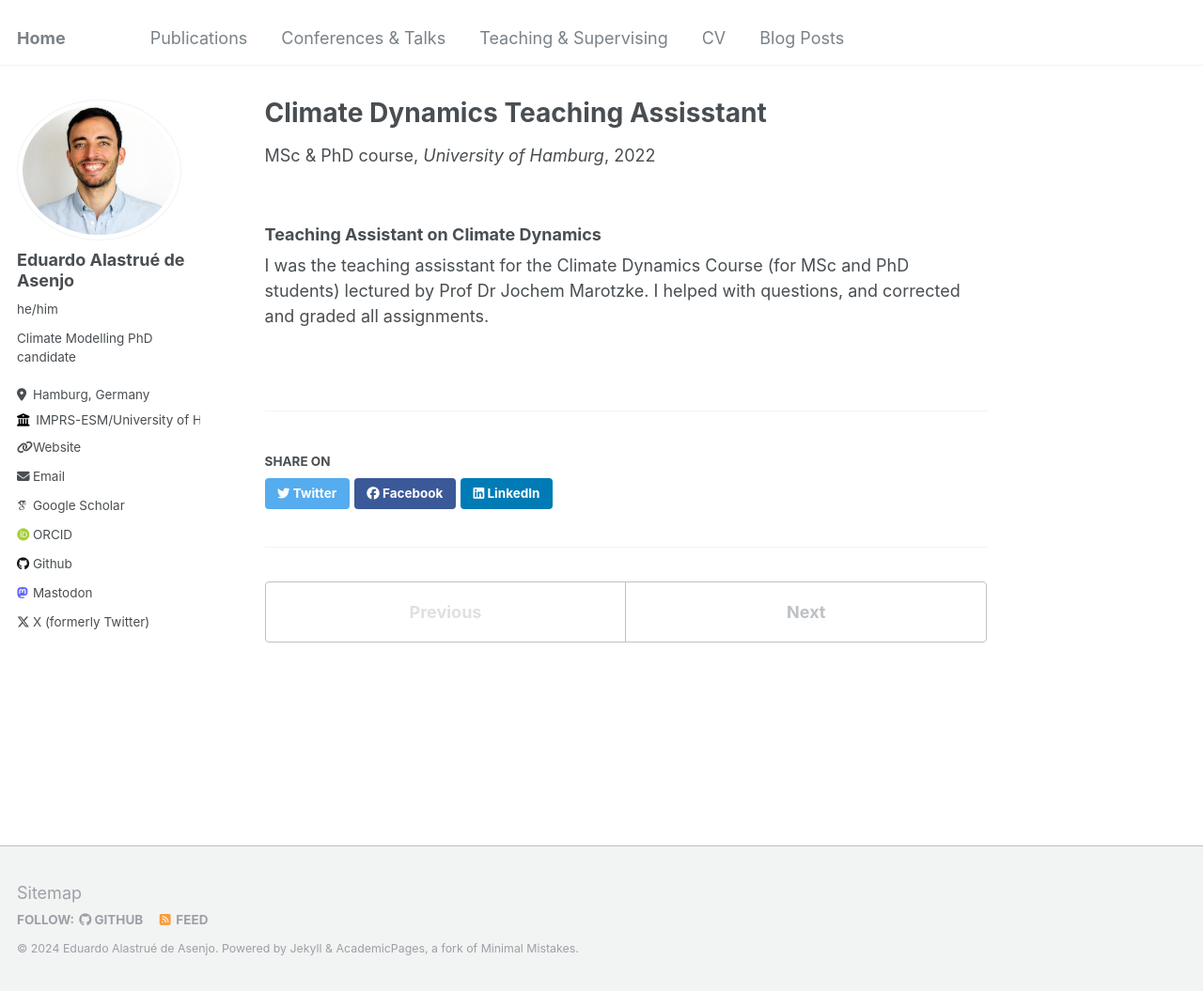
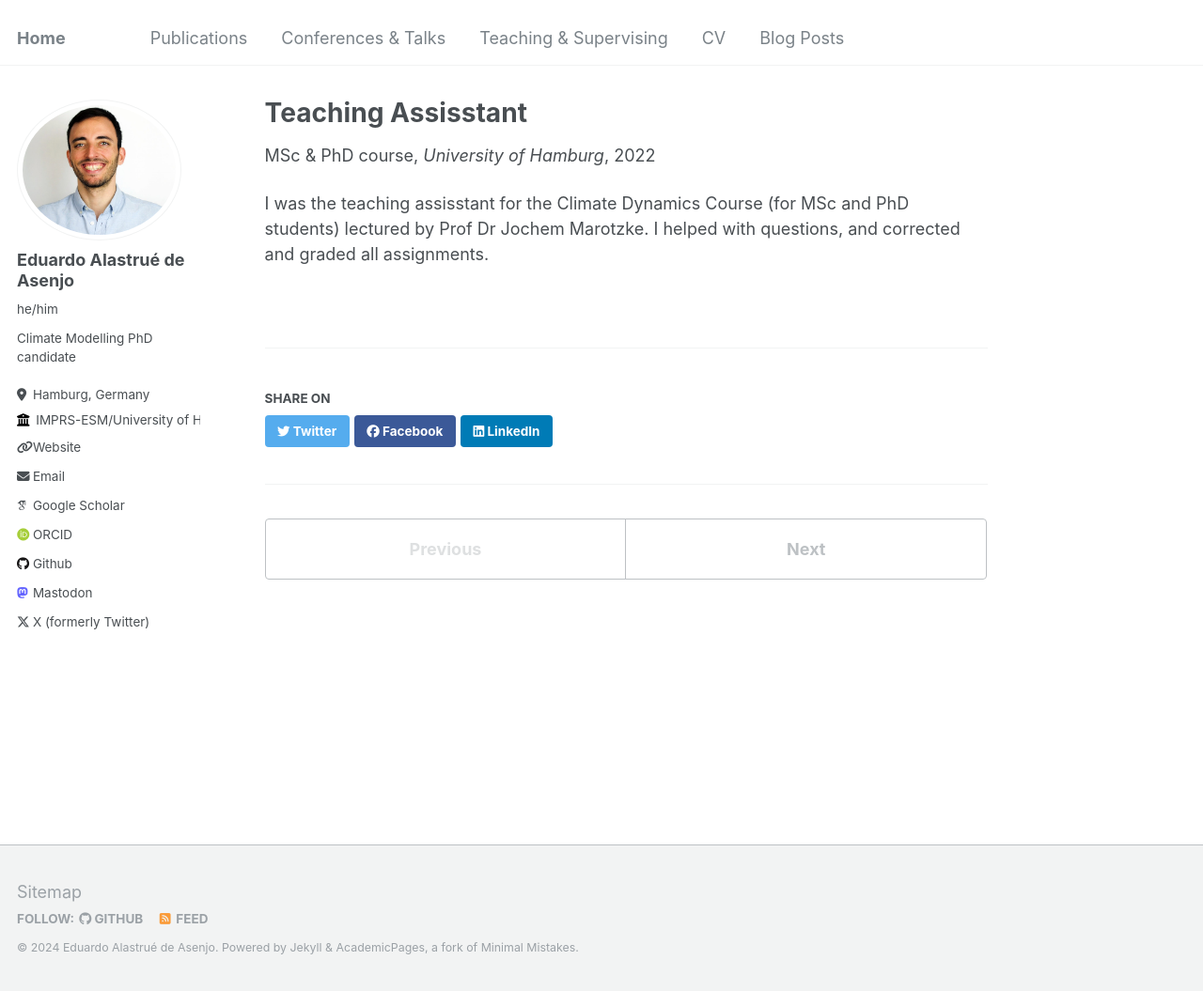
Before and after one commit to edualas/edualas.github.io, a Jekyll site: the page built from _teaching/clim_dyn.md, in a window 1280 px wide and 1055 px high. Shown: the whole window at 94% size. Built offline with Jekyll 4.4.1, drawn with Linux system fonts in a browser that asks for light colours; some web fonts are replaced.

Commit message:
Update clim_dyn.md

```diff
--- a/_teaching/clim_dyn.md
+++ b/_teaching/clim_dyn.md
@@ -1,5 +1,5 @@
 ---
-title: "Climate Dynamics Teaching Assisstant"
+title: "Teaching Assisstant"
 collection: teaching
 type: "MSc & PhD course"
 permalink: /teaching/clim_dyn
@@ -7,6 +7,5 @@ venue: "University of Hamburg"
 date: 2022-04-01
 ---
 
-### Teaching Assistant on Climate Dynamics
 
 I was the teaching assisstant for the Climate Dynamics Course (for MSc and PhD students) lectured by Prof Dr Jochem Marotzke. I helped with questions, and corrected and graded all assignments.
```
